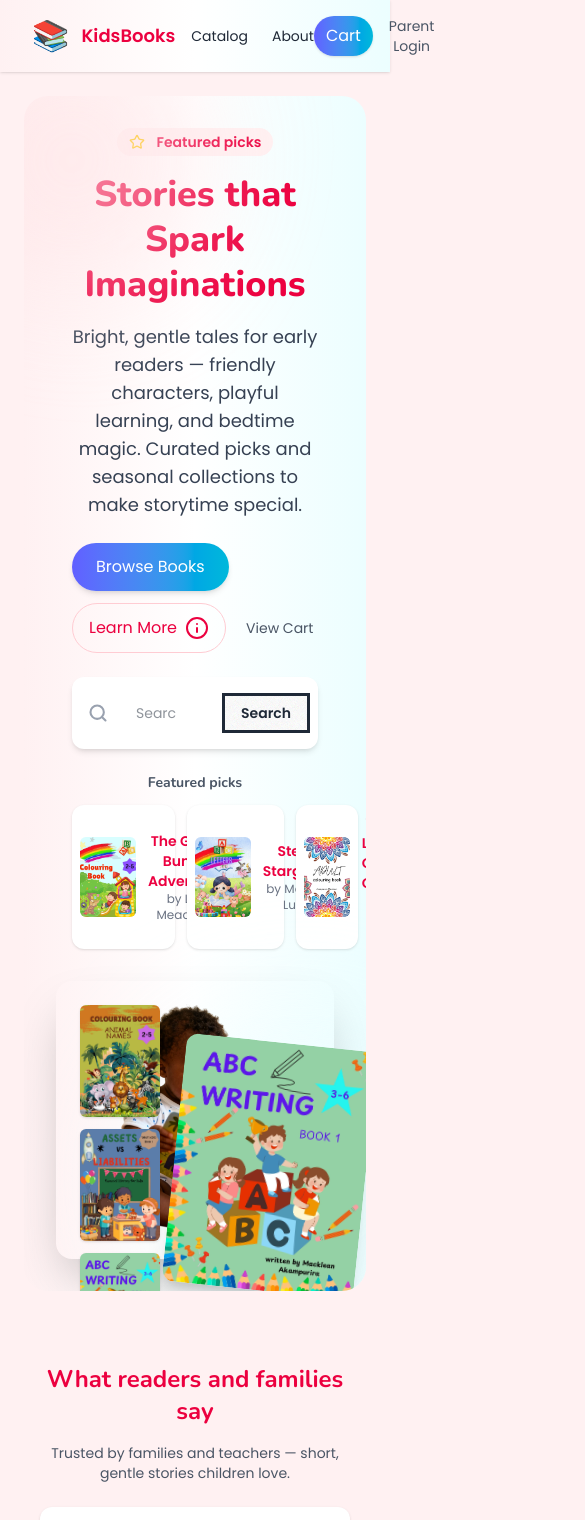
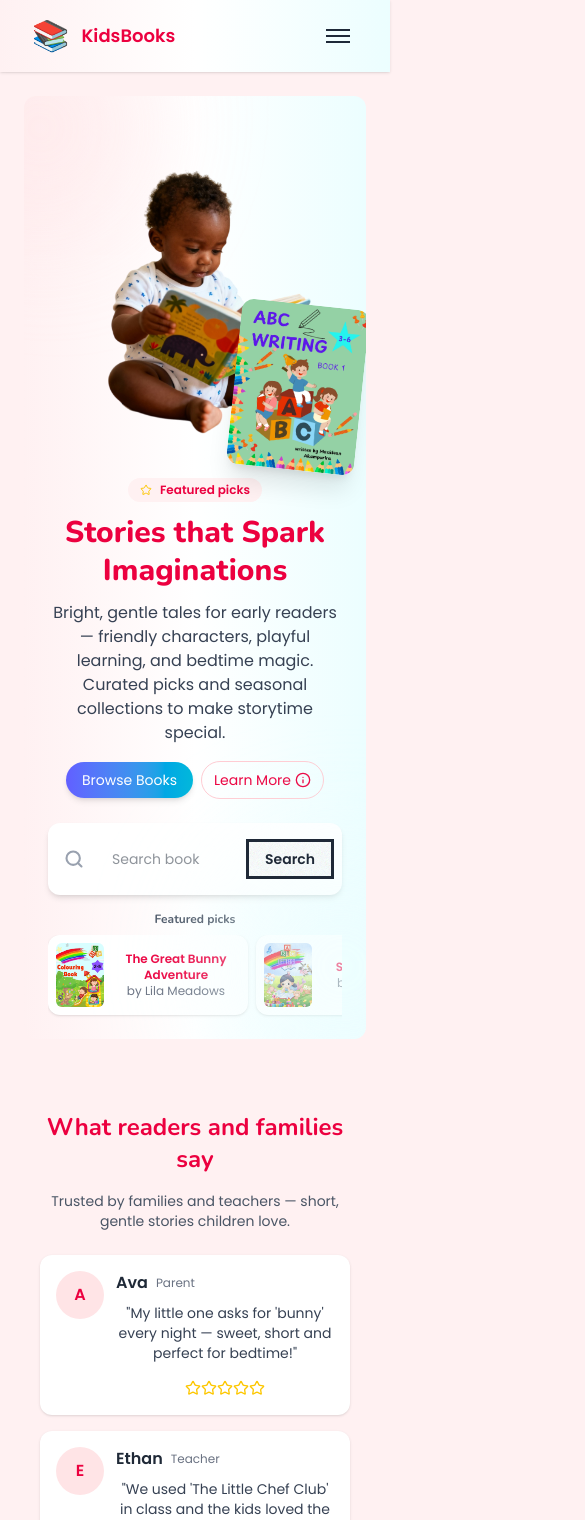
Before and after one commit to Mmadiba724/children_books, a React (Vite) app: page / in a window 390 px wide. Shown: the top 1520 px of the page, 585 px wide, since content can reach past the window. Built offline with nearby package versions, Linux system fonts and the light colour scheme.

Commit message:
adjusted responsiveness

```diff
--- a/src/components/Hero.tsx
+++ b/src/components/Hero.tsx
@@ -17,67 +17,63 @@ type HeroProps = {
 };
 
 const Hero = ({ onSearch, query, searchResults }: HeroProps) => {
-    const featured = books.slice(0, 3);
+    const featured = books.slice(0, 2);
     const displayed =
         query && searchResults ? searchResults.slice(0, 3) : featured;
     const heading = query ? `Results for "${query}"` : "Featured picks";
 
     return (
-        <section className="relative overflow-hidden rounded-3xl p-8 md:p-12 bg-linear-to-r from-rose-50 via-white to-cyan-50">
+        <section className="relative overflow-hidden rounded-lg md:rounded-3xl p-4 sm:p-6 md:p-8 lg:p-12 bg-linear-to-r from-rose-50 via-white to-cyan-50">
             {/* Decorative background blobs */}
-            <div className="pointer-events-none absolute -left-20 -top-16 w-64 h-64 bg-rose-100 rounded-full opacity-60 blur-3xl transform rotate-12" />
-            <div className="pointer-events-none absolute -right-24 -bottom-12 w-80 h-80 bg-cyan-50 rounded-full opacity-60 blur-3xl transform -rotate-6" />
+            <div className="pointer-events-none absolute -left-20 -top-16 w-48 h-48 md:w-64 md:h-64 bg-rose-100 rounded-full opacity-60 blur-3xl transform rotate-12" />
+            <div className="pointer-events-none absolute -right-24 -bottom-12 w-60 h-60 md:w-80 md:h-80 bg-cyan-50 rounded-full opacity-60 blur-3xl transform -rotate-6" />
 
-            <div className="max-w-7xl mx-auto grid grid-cols-1 lg:grid-cols-2 gap-8 items-center">
-                <div className="px-4">
-                    <div className="inline-flex items-center gap-3 bg-rose-50 text-rose-600 rounded-full px-3 py-1 text-sm font-semibold mb-4">
-                        <Star className="w-4 h-4 text-yellow-400" /> {heading}
+            <div className="max-w-7xl mx-auto grid grid-cols-1 lg:grid-cols-2 gap-6 md:gap-8 lg:gap-12 items-center">
+                <div className="px-2 sm:px-4 order-2 lg:order-1">
+                    <div className="inline-flex items-center gap-2 bg-rose-50 text-rose-600 rounded-full px-3 py-1 text-xs sm:text-sm font-semibold mb-3 md:mb-4">
+                        <Star className="w-3 h-3 sm:w-4 sm:h-4 text-yellow-400" />{" "}
+                        {heading}
                     </div>
 
-                    <h1 className="text-4xl md:text-6xl font-extrabold text-rose-600 leading-tight">
+                    <h1 className="text-3xl sm:text-4xl md:text-5xl lg:text-6xl font-extrabold text-rose-600 leading-tight">
                         Stories that Spark Imaginations
                     </h1>
 
-                    <p className="mt-4 text-gray-700 text-lg max-w-xl">
+                    <p className="mt-3 md:mt-4 text-gray-700 text-base md:text-lg max-w-xl">
                         Bright, gentle tales for early readers — friendly
                         characters, playful learning, and bedtime magic. Curated
                         picks and seasonal collections to make storytime
                         special.
                     </p>
 
-                    <div className="mt-6 flex flex-wrap gap-3 items-center">
+                    <div className="mt-4 md:mt-6 flex flex-wrap gap-2 sm:gap-3 items-center justify-center ">
                         <button
                             onClick={scrollToCatalog}
                             aria-label="Browse books"
-                            className="bg-linear-to-r from-indigo-500 to-cyan-500 text-white px-6 py-3 rounded-full shadow-md hover:scale-[1.02] transition-transform"
+                            className="bg-linear-to-r from-indigo-500 to-cyan-500 text-white px-4 sm:px-6 py-2 sm:py-3 rounded-full shadow-md hover:scale-[1.02] transition-transform text-sm sm:text-base"
                         >
                             Browse Books
                         </button>
 
                         <Link
                             to="/about"
-                            className="inline-flex items-center border border-rose-200 px-4 py-3 rounded-full text-rose-600 hover:bg-rose-50"
+                            className="inline-flex items-center border border-rose-200 px-3 sm:px-4 py-2 sm:py-3 rounded-full text-rose-600 hover:bg-rose-50 text-sm sm:text-base"
                         >
-                            Learn More <Info className="ml-2" />
+                            Learn More <Info className="ml-1 sm:ml-2 w-4 h-4" />
                         </Link>
 
-                        <Link
-                            to="/cart"
-                            className="ml-2 inline-flex items-center text-sm text-gray-600 hover:text-rose-600"
-                        >
-                            View Cart
-                        </Link>
+
                     </div>
 
                     <div className="mt-6">
                         <SearchBar onSearch={onSearch} />
                     </div>
 
-                    <div className="mt-6">
-                        <h4 className="text-sm font-semibold text-gray-600 mb-3">
+                    <div className="mt-4 md:mt-6  ">
+                        <h4 className="text-xs sm:text-sm font-semibold text-gray-600 mb-2 md:mb-3 ">
                             {query ? `Search results` : "Featured picks"}
                         </h4>
-                        <div className="flex gap-3">
+                        <div className="flex gap-2 sm:gap-3 overflow-x-auto pb-2 scrollbar-hide">
                             {displayed.length === 0 ? (
                                 <div className="text-sm text-gray-500">
                                     No results found.
@@ -87,18 +83,18 @@ const Hero = ({ onSearch, query, searchResults }: HeroProps) => {
                                     <Link
                                         key={b.id}
                                         to={`/book/${b.id}`}
-                                        className="flex items-center gap-3 bg-white rounded-xl p-2 shadow-sm hover:shadow-md"
+                                        className="flex items-center gap-2 sm:gap-3 bg-white rounded-lg sm:rounded-xl p-2 shadow-sm hover:shadow-md shrink-0 min-w-[200px] sm:min-w-0"
                                     >
                                         <img
                                             src={b.coverUrl}
                                             alt={b.title}
-                                            className="w-14 h-20 object-cover rounded-md"
+                                            className="w-12 h-16 sm:w-14 sm:h-20 object-cover rounded-md"
                                         />
-                                        <div className="text-sm">
-                                            <div className="font-semibold text-rose-600">
+                                        <div className="text-xs sm:text-sm">
+                                            <div className="font-semibold text-rose-600 line-clamp-2 w-32 wrap-break-words">
                                                 {b.title}
                                             </div>
-                                            <div className="text-gray-500 text-xs">
+                                            <div className="text-gray-500 text-xs line-clamp-1">
                                                 by {b.author}
                                             </div>
                                         </div>
@@ -109,28 +105,28 @@ const Hero = ({ onSearch, query, searchResults }: HeroProps) => {
                     </div>
                 </div>
 
-                <div className="relative flex justify-center items-center">
-                    <div className="relative w-full max-w-md">
+                <div className="relative flex justify-center items-center mt-8 lg:mt-0 order-1 lg:order-2">
+                    <div className="relative w-full max-w-sm md:max-w-md">
                         <img
                             src={baby}
                             alt="child reading"
-                            className="w-full rounded-2xl shadow-2xl"
+                            className="w-full rounded-xl md:rounded-2xl shadow-2x"
                         />
 
                         <img
                             src={displaybook}
                             alt="featured book"
-                            className="absolute -right-8 -bottom-8 w-48 md:w-64 rounded-lg shadow-xl transform rotate-6"
+                            className="absolute -right-3 sm:-right-8 -bottom-4 sm:-bottom-8 w-32 sm:w-48 md:w-64  rounded-lg shadow-xl transform rotate-6"
                         />
 
-                        {/* floating small covers */}
-                        <div className="absolute left-6 top-6 grid grid-cols-1 gap-3">
+                        {/* floating small covers - hidden on mobile */}
+                        <div className="hidden sm:grid absolute left-4 md:left-6 top-4 md:top-6 grid-cols-1 gap-2 md:gap-3">
                             {books.slice(3, 6).map((b) => (
                                 <img
                                     key={b.id}
                                     src={b.coverUrl}
                                     alt={b.title}
-                                    className="w-20 h-28 object-cover rounded-md shadow"
+                                    className="w-16 h-22 md:w-20 md:h-28 object-cover rounded-md shadow"
                                 />
                             ))}
                         </div>
--- a/src/components/Navbar.tsx
+++ b/src/components/Navbar.tsx
@@ -1,9 +1,11 @@
+import { useState } from "react";
 import { Link } from "react-router-dom";
 import { useCart } from "../context/CartContext";
 
 const Navbar = () => {
     const { state } = useCart();
     const count = state.items.reduce((s, i) => s + i.quantity, 0);
+    const [menuOpen, setMenuOpen] = useState(false);
 
     return (
         <header className="bg-linear-to-r from-rose-50 via-white to-cyan-50 shadow-sm sticky top-0 z-20">
@@ -16,10 +18,34 @@ const Navbar = () => {
                         </div>
                     </Link>
 
-                    <ul className="flex space-x-6 ml-4 text-sm">
+                    {/* Hamburger for mobile */}
+                    <button
+                        className="md:hidden flex flex-col justify-center items-center w-10 h-10"
+                        onClick={() => setMenuOpen((open) => !open)}
+                        aria-label="Toggle menu"
+                    >
+                        <span
+                            className={`block h-0.5 w-6 bg-gray-800 mb-1 transition-all ${
+                                menuOpen ? "rotate-45 translate-y-1.5" : ""
+                            }`}
+                        ></span>
+                        <span
+                            className={`block h-0.5 w-6 bg-gray-800 mb-1 transition-all ${
+                                menuOpen ? "opacity-0" : ""
+                            }`}
+                        ></span>
+                        <span
+                            className={`block h-0.5 w-6 bg-gray-800 transition-all ${
+                                menuOpen ? "-rotate-45 -translate-y-1.5" : ""
+                            }`}
+                        ></span>
+                    </button>
+
+                    {/* Desktop menu */}
+                    <ul className="hidden md:flex space-x-6 ml-4 text-sm">
                         <li>
                             <Link to="/" className="hover:underline">
-                                Catalog
+                                Home
                             </Link>
                         </li>
                         <li>
@@ -29,12 +55,12 @@ const Navbar = () => {
                         </li>
                     </ul>
 
-                    <div className="flex items-center space-x-4">
+                    <div className="hidden md:flex items-center space-x-4">
                         <Link
                             to="/cart"
                             className="relative inline-flex items-center"
                         >
-                            <span className="inline-block bg-gradient-to-r from-indigo-500 to-cyan-500 text-white px-3 py-2 rounded-full shadow">
+                            <span className="inline-block bg-linear-to-r from-indigo-500 to-cyan-500 text-white px-3 py-2 rounded-full shadow">
                                 Cart
                             </span>
                             {count > 0 && (
@@ -43,12 +69,58 @@ const Navbar = () => {
                                 </span>
                             )}
                         </Link>
-
                         <div className="text-sm text-gray-600">
-                            Parent Login
+                            Login
                         </div>
                     </div>
                 </nav>
+
+                {/* Mobile menu */}
+                {menuOpen && (
+                    <div className="md:hidden mt-2">
+                        <ul className="flex flex-col space-y-2 text-sm bg-white rounded shadow p-4">
+                            <li>
+                                <Link
+                                    to="/"
+                                    className="hover:underline"
+                                    onClick={() => setMenuOpen(false)}
+                                >
+                                    Home
+                                </Link>
+                            </li>
+                            <li>
+                                <Link
+                                    to="/about"
+                                    className="hover:underline"
+                                    onClick={() => setMenuOpen(false)}
+                                >
+                                    About
+                                </Link>
+                            </li>
+                            <li>
+                                <Link
+                                    to="/cart"
+                                    className="relative inline-flex items-center mt-2"
+                                    onClick={() => setMenuOpen(false)}
+                                >
+                                    <span className="inline-block bg-linear-to-r from-indigo-500 to-cyan-500 text-white px-3 py-2 rounded-full shadow">
+                                        Cart
+                                    </span>
+                                    {count > 0 && (
+                                        <span className="absolute -top-2 -right-2 bg-red-500 text-white rounded-full w-6 h-6 flex items-center justify-center text-xs">
+                                            {count}
+                                        </span>
+                                    )}
+                                </Link>
+                            </li>
+                            <li>
+                                <div className="text-sm text-gray-600 mt-2">
+                                    Login
+                                </div>
+                            </li>
+                        </ul>
+                    </div>
+                )}
             </div>
         </header>
     );
```
Also changed, not shown: src/components/Footer.tsx (+35 -37 lines).
